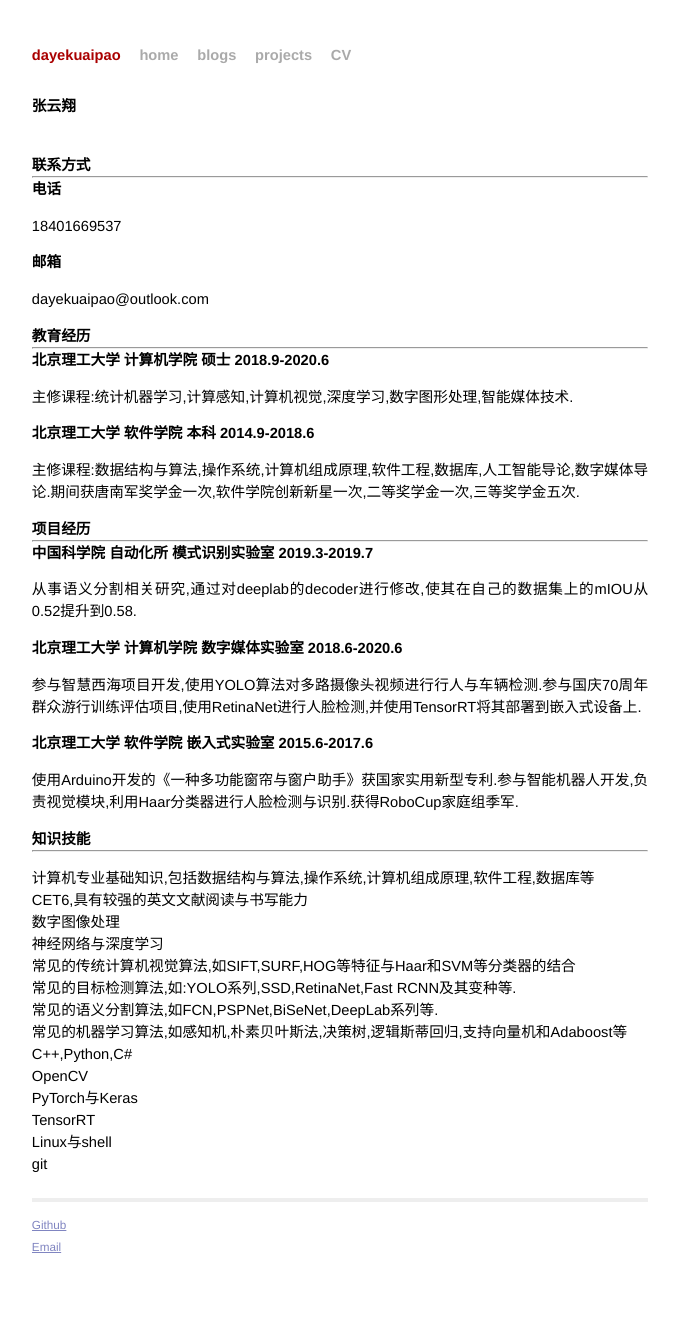
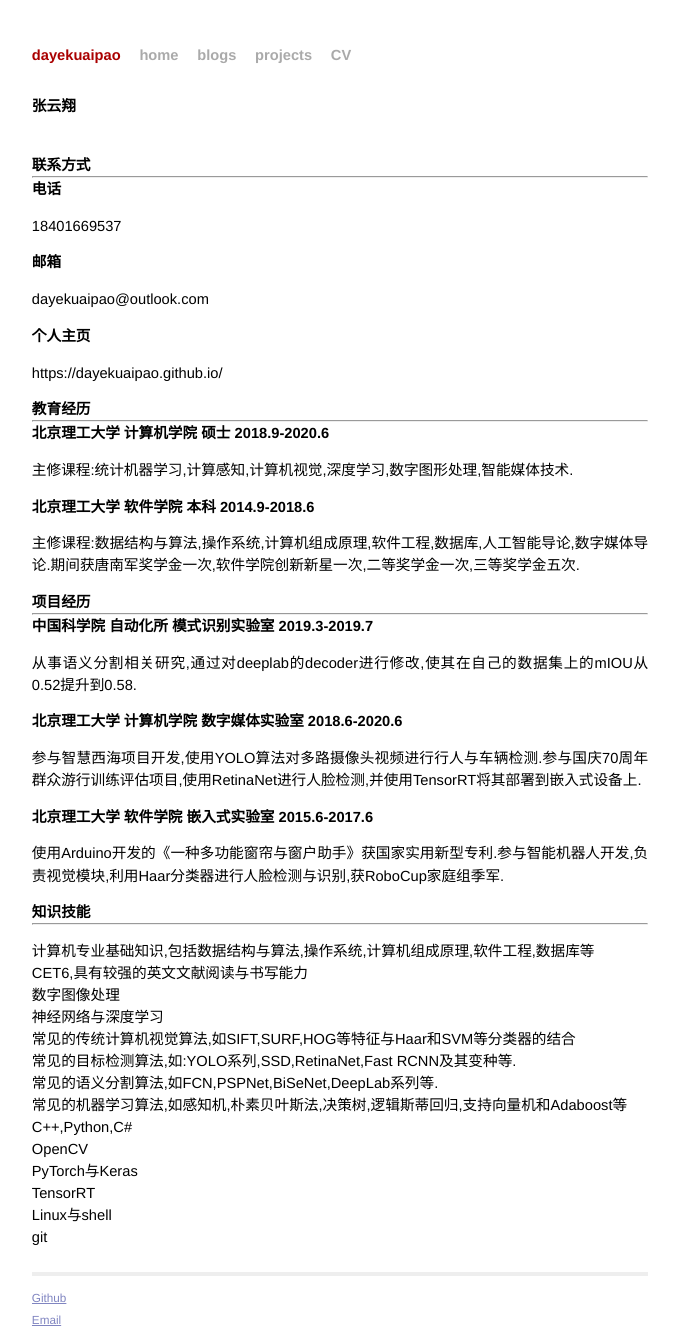
Before and after one commit to dayekuaipao/dayekuaipao.github.io, a Jekyll site: the page built from pages/CV.html, in a window 1280 px wide. Shown: the whole page, without its empty margins (300-979 px from the left). Built offline with Jekyll 4.4.1, drawn with Linux system fonts in a browser that asks for light colours; before the commit the page ends 1270 px from its top, so only the background shows below that.

```diff
--- a/pages/CV.html
+++ b/pages/CV.html
@@ -10,6 +10,8 @@
   <p>18401669537</p>
   <h3>邮箱</h3>
   <p>dayekuaipao@outlook.com</p>
+  <h3>个人主页</h3>
+  <p>https://dayekuaipao.github.io/</p>
   <h2>教育经历</h2>
   <hr>
   <h3>北京理工大学 计算机学院 硕士 2018.9-2020.6</h3>
@@ -23,7 +25,7 @@
   <h3>北京理工大学 计算机学院 数字媒体实验室 2018.6-2020.6</h3>
   <p>参与智慧西海项目开发,使用YOLO算法对多路摄像头视频进行行人与车辆检测.参与国庆70周年群众游行训练评估项目,使用RetinaNet进行人脸检测,并使用TensorRT将其部署到嵌入式设备上.</p>
   <h3>北京理工大学 软件学院 嵌入式实验室 2015.6-2017.6</h3>
-  <p>使用Arduino开发的《一种多功能窗帘与窗户助手》获国家实用新型专利.参与智能机器人开发,负责视觉模块,利用Haar分类器进行人脸检测与识别.获得RoboCup家庭组季军.</p>
+  <p>使用Arduino开发的《一种多功能窗帘与窗户助手》获国家实用新型专利.参与智能机器人开发,负责视觉模块,利用Haar分类器进行人脸检测与识别,获RoboCup家庭组季军.</p>
   <h2>知识技能</h2>
   <hr>
   <p>
```
